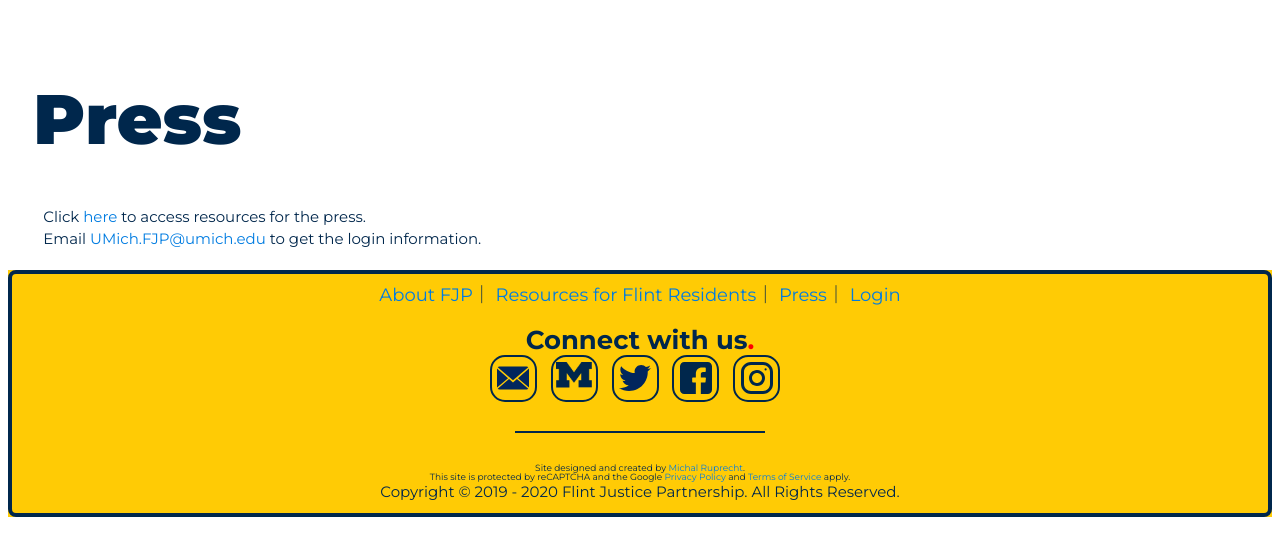
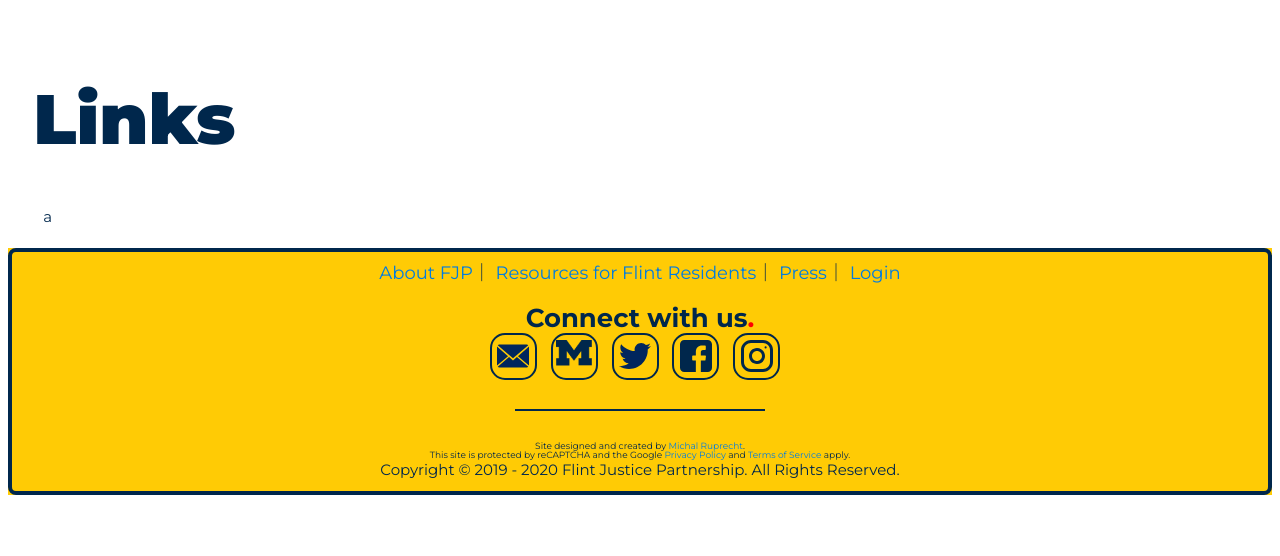
Before and after one commit to umichfjp/umichfjp.github.io, a Jekyll site: the page built from pages/login.html, in a window 1280 px wide. Shown: the top 556 px of the page. Built offline with Jekyll 4.4.1, drawn with Linux system fonts in a browser that asks for light colours.

Commit message:
Update login.html

```diff
--- a/pages/login.html
+++ b/pages/login.html
@@ -5,16 +5,15 @@ title: Press - FJP
 <!DOCTYPE html>
 <html lang="en" dir="ltr">
   <head>
-    <title>Press - FJP</title>
+    <title>Links - FJP</title>
     <meta name="description" content="Flint Justice Partnership Press.">
   </head>
   <body>
     <div class="grid">
       <div class="text">
-        <h1>Press</h1>
+        <h1>Links</h1>
         <h3>
-          Click <a href="#">here</a> to access resources for the press.
-          <br />Email <a href="mailto:UMich.FJP@umich.edu?subject=[PRESS] Password request">UMich.FJP@umich.edu</a> to get the login information.
+          a
         </h3>
         </div><br />
       </div>
```
